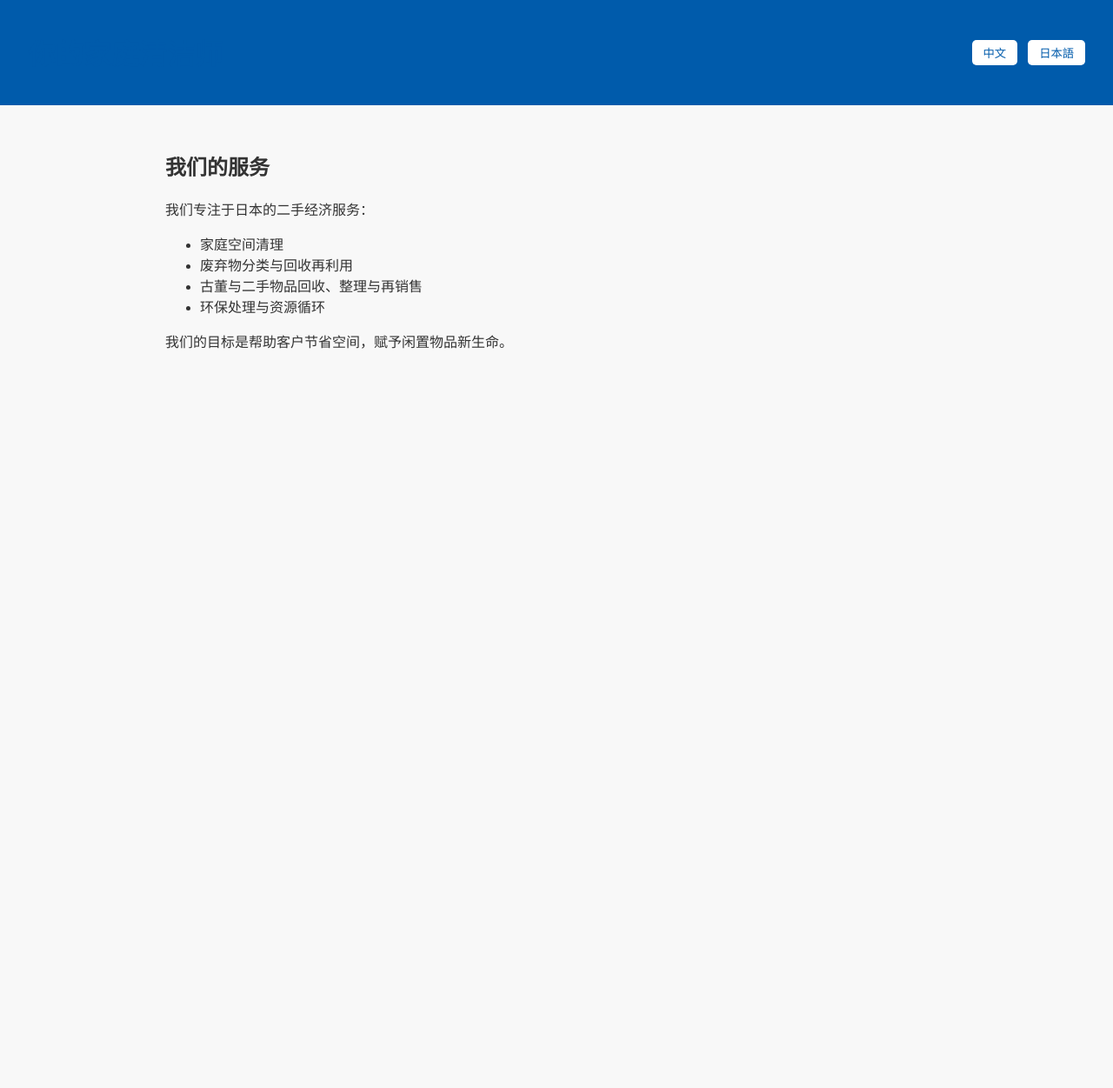
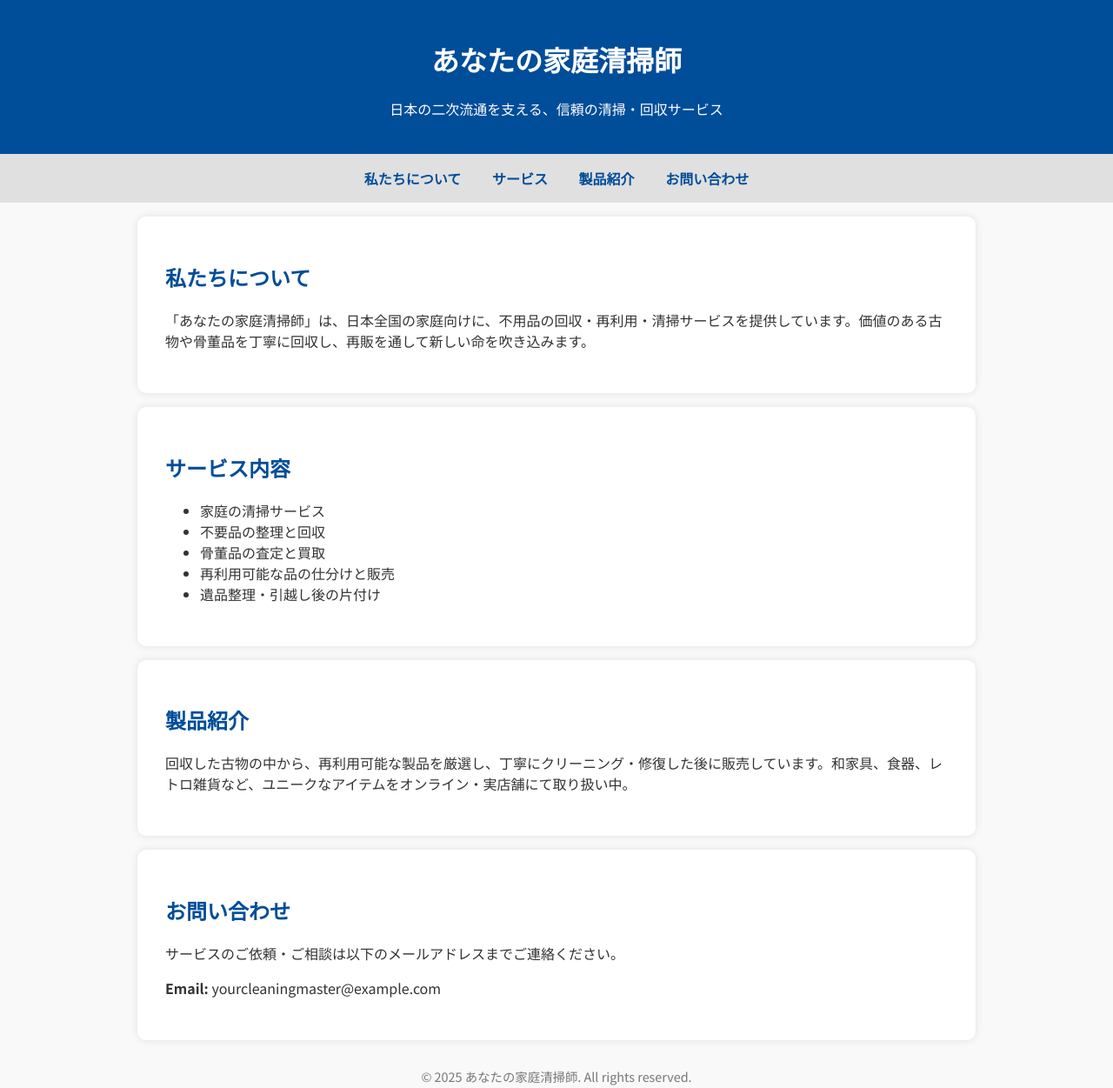
Before and after one commit to lvjing0819/your-cleaning-master, a plain HTML site: page index.html in a window 1280 px wide. Shown: the whole page at 87% size. Before the commit the page ends 800 px from the top, so only its background shows below. Drawn offline with Linux system fonts and the light colour scheme.

Commit message:
Update index.html
专业版本

```diff
--- a/index.html
+++ b/index.html
@@ -1,84 +1,106 @@
 <!DOCTYPE html>
-<html lang="zh">
+<html lang="ja">
+
 <head>
   <meta charset="UTF-8" />
-  <meta name="viewport" content="width=device-width, initial-scale=1.0"/>
-  <title>你的家庭清洁师</title>
+  <meta name="viewport" content="width=device-width, initial-scale=1.0" />
+  <title>あなたの家庭清掃師</title>
+  <link href="https://fonts.googleapis.com/css2?family=Noto+Sans+JP:wght@400;700&display=swap" rel="stylesheet">
   <style>
     body {
-      font-family: "Helvetica Neue", sans-serif;
+      font-family: 'Noto Sans JP', sans-serif;
       margin: 0;
       padding: 0;
-      background-color: #f8f8f8;
+      background-color: #f9f9f9;
       color: #333;
     }
+
     header {
-      background-color: #005bab;
+      background-color: #004d99;
       color: white;
-      padding: 1rem 2rem;
-      display: flex;
-      justify-content: space-between;
-      align-items: center;
+      padding: 1.5rem 2rem;
+      text-align: center;
     }
-    .lang-toggle button {
-      background: white;
-      color: #005bab;
-      border: none;
-      margin-left: 0.5rem;
-      padding: 0.3rem 0.8rem;
-      border-radius: 5px;
-      cursor: pointer;
+
+    nav {
+      background-color: #e0e0e0;
+      padding: 1rem;
+      text-align: center;
     }
+
+    nav a {
+      margin: 0 1rem;
+      text-decoration: none;
+      color: #004d99;
+      font-weight: bold;
+    }
+
     section {
       padding: 2rem;
       max-width: 900px;
       margin: auto;
+      background-color: white;
+      margin-top: 1rem;
+      border-radius: 10px;
+      box-shadow: 0 0 10px rgba(0,0,0,0.1);
     }
-    h1 {
-      color: #005bab;
+
+    h2 {
+      color: #004d99;
+    }
+
+    footer {
+      text-align: center;
+      padding: 1rem;
+      font-size: 0.9rem;
+      color: #777;
     }
   </style>
 </head>
+
 <body>
   <header>
-    <h1>你的家庭清洁师</h1>
-    <div class="lang-toggle">
-      <button onclick="setLang('zh')">中文</button>
-      <button onclick="setLang('jp')">日本語</button>
-    </div>
+    <h1>あなたの家庭清掃師</h1>
+    <p>日本の二次流通を支える、信頼の清掃・回収サービス</p>
   </header>
 
-  <section>
-    <div id="zh">
-      <h2>我们的服务</h2>
-      <p>我们专注于日本的二手经济服务：</p>
-      <ul>
-        <li>家庭空间清理</li>
-        <li>废弃物分类与回收再利用</li>
-        <li>古董与二手物品回收、整理与再销售</li>
-        <li>环保处理与资源循环</li>
-      </ul>
-      <p>我们的目标是帮助客户节省空间，赋予闲置物品新生命。</p>
-    </div>
+  <nav>
+    <a href="#about">私たちについて</a>
+    <a href="#services">サービス</a>
+    <a href="#products">製品紹介</a>
+    <a href="#contact">お問い合わせ</a>
+  </nav>
 
-    <div id="jp" style="display:none;">
-      <h2>私たちのサービス</h2>
-      <p>私たちは日本のリユース経済に特化しています：</p>
-      <ul>
-        <li>家庭の片付け・整理整頓</li>
-        <li>不用品の回収とリサイクル</li>
-        <li>骨董品や中古品の買取・再販</li>
-        <li>環境に優しい処理と資源の循環利用</li>
-      </ul>
-      <p>スペースの有効活用と、モノに新しい命を吹き込むお手伝いをします。</p>
-    </div>
+  <section id="about">
+    <h2>私たちについて</h2>
+    <p>「あなたの家庭清掃師」は、日本全国の家庭向けに、不用品の回収・再利用・清掃サービスを提供しています。価値のある古物や骨董品を丁寧に回収し、再販を通して新しい命を吹き込みます。</p>
   </section>
 
-  <script>
-    function setLang(lang) {
-      document.getElementById('zh').style.display = (lang === 'zh') ? 'block' : 'none';
-      document.getElementById('jp').style.display = (lang === 'jp') ? 'block' : 'none';
-    }
-  </script>
+  <section id="services">
+    <h2>サービス内容</h2>
+    <ul>
+      <li>家庭の清掃サービス</li>
+      <li>不要品の整理と回収</li>
+      <li>骨董品の査定と買取</li>
+      <li>再利用可能な品の仕分けと販売</li>
+      <li>遺品整理・引越し後の片付け</li>
+    </ul>
+  </section>
+
+  <section id="products">
+    <h2>製品紹介</h2>
+    <p>回収した古物の中から、再利用可能な製品を厳選し、丁寧にクリーニング・修復した後に販売しています。和家具、食器、レトロ雑貨など、ユニークなアイテムをオンライン・実店舗にて取り扱い中。</p>
+  </section>
+
+  <section id="contact">
+    <h2>お問い合わせ</h2>
+    <p>サービスのご依頼・ご相談は以下のメールアドレスまでご連絡ください。</p>
+    <p><strong>Email:</strong> yourcleaningmaster@example.com</p>
+  </section>
+
+  <footer>
+    <p>&copy; 2025 あなたの家庭清掃師. All rights reserved.</p>
+  </footer>
 </body>
+
 </html>
```
